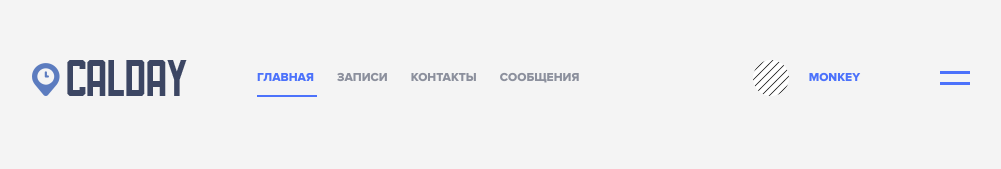
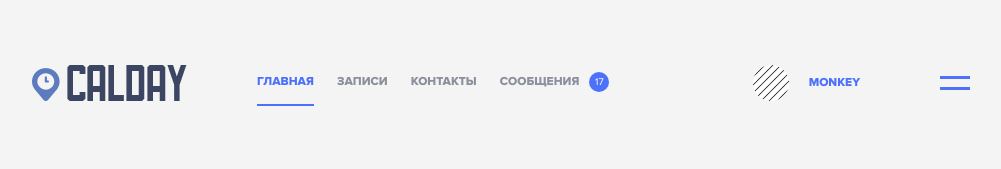
Before and after one commit to d3byte/calday-markup, a plain HTML site: page index.html in a window 1280 px wide. Shown: the whole page, without its empty margins (139-1140 px from the left). Drawn offline with Linux system fonts and the light colour scheme; files whose address does not match are found by name.

Commit message:
Добавил количество сообщений

```diff
--- a/css/index.sass
+++ b/css/index.sass
@@ -28,7 +28,8 @@ body
     margin: 0 0 0 60px
     list-style-type: none
     li
-      display: inline
+      display: inline-flex
+      align-items: center
       margin: 0 10px
       padding: 10px 0
       a
@@ -41,6 +42,20 @@ body
       border-bottom: 2px solid $blue
       a
         color: $blue
+
+    li.messages
+      .amount
+        display: flex
+        justify-content: center
+        align-items: center
+        font-family: 'ProximaNova-Regular', sans-serif
+        font-size: 10px
+        width: 20px
+        height: 20px
+        margin-left: 10px
+        border-radius: 50%
+        background: $blue
+        color: white
 
 .right
   display: flex
--- a/index.html
+++ b/index.html
@@ -25,8 +25,10 @@
                         <li>
                             <a href="">Контакты</a>
                         </li>
-                        <li>
+                        <li class="messages">
                             <a href="">Сообщения</a>
+                            <div class="amount"> 17
+                            </div>
                         </li>
                     </ul>
                 </div>
```
Also changed, not shown: css/index.css, 1 other file.
